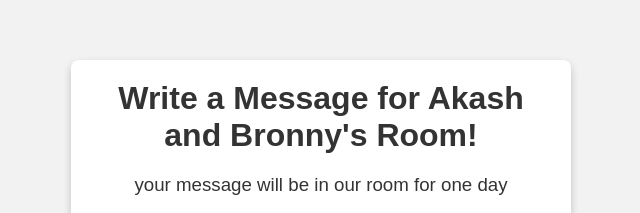
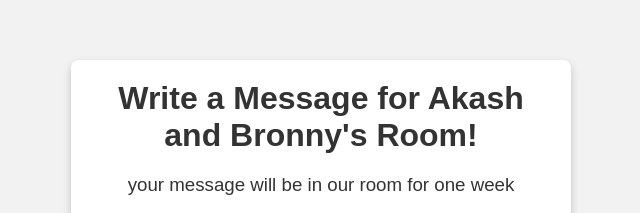
Before and after one commit to AkeBoss-tech/DormMessages, a plain HTML site: page index.html in a window 1280 px wide. Shown: the part 145-358 px from the top of the page, 319-959 px from the left. Drawn offline with Linux system fonts and the light colour scheme; no server answers.

```diff
--- a/index.html
+++ b/index.html
@@ -124,7 +124,7 @@
 
     <div class="container">
         <h1>Write a Message for Akash and Bronny's Room!</h1>
-        <h3>your message will be in our room for one day</h3>
+        <h3>your message will be in our room for one week</h3>
         <form id="messageForm">
             <label for="message">Enter your message:</label>
             <input type="text" id="message" name="message" required>
```
Also changed, not shown: 4 other files.
